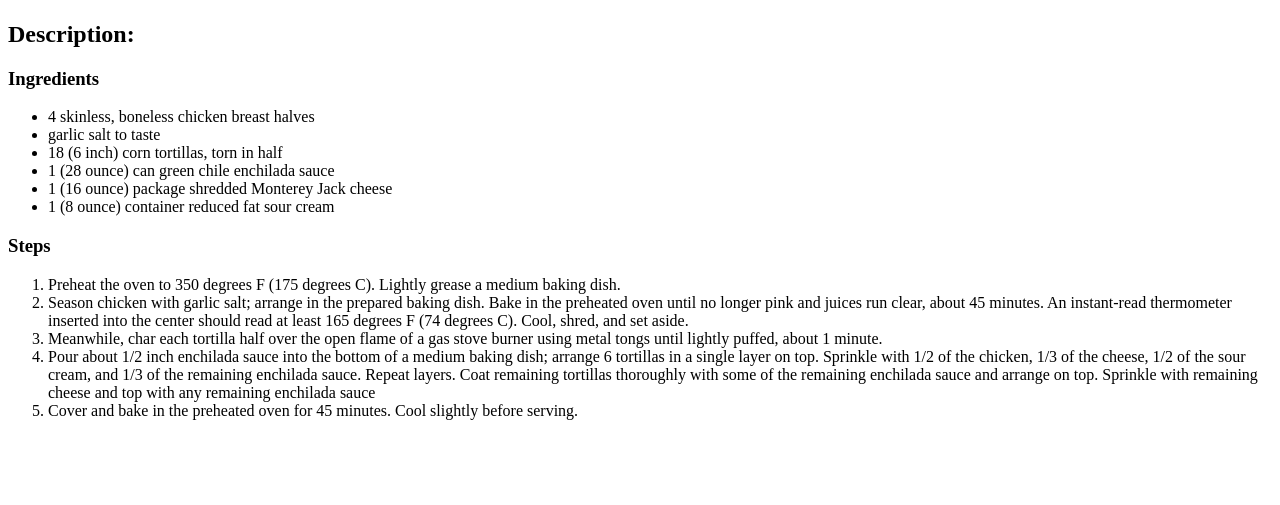
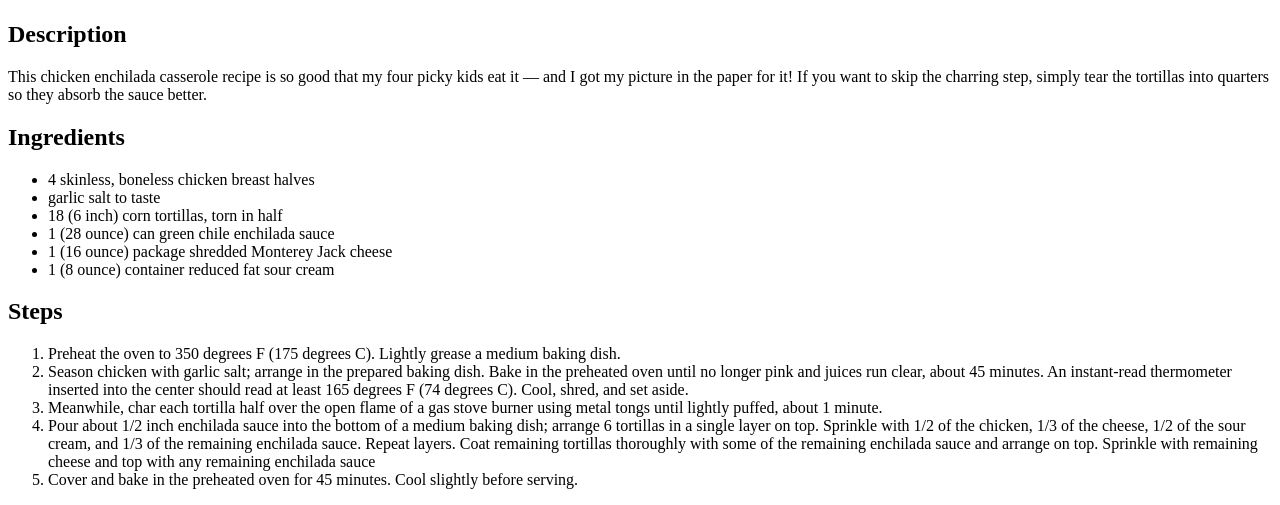
Before and after one commit to Nxlq/odin-recipes, a plain HTML site: page recipes/chicken-enchilada.html in a window 1280 px wide. Shown: the part 383-888 px from the top of the page. Before the commit the page ends 819 px from the top, so only its background shows below. Drawn offline with Linux system fonts and the light colour scheme.

Commit message:
Add chicken enchilada description/Fix header sizes

```diff
--- a/recipes/chicken-enchilada.html
+++ b/recipes/chicken-enchilada.html
@@ -9,8 +9,9 @@
 <body>
     <h1>Quick and Easy Green Chile Chicken Enchilada Casserole</h1>
     <img src="https://imagesvc.meredithcorp.io/v3/mm/image?url=https%3A%2F%2Fpublic-assets-ucg.meredithcorp.io%2Fb172e600f7e3bc49f6e68dd8522afd44%2F6632935.jpg&q=60&c=sc&orient=true&poi=auto&h=512">
-    <h2>Description:</h2>
-    <h3>Ingredients</h3>
+    <h2>Description</h2>
+    <p>This chicken enchilada casserole recipe is so good that my four picky kids eat it — and I got my picture in the paper for it! If you want to skip the charring step, simply tear the tortillas into quarters so they absorb the sauce better.</p>
+    <h2>Ingredients</h2>
     <ul>
         <li>4 skinless, boneless chicken breast halves</li>
         <li>garlic salt to taste</li>
@@ -19,7 +20,7 @@
         <li>1 (16 ounce) package shredded Monterey Jack cheese</li>
         <li>1 (8 ounce) container reduced fat sour cream</li>
     </ul>
-    <h3>Steps</h3>
+    <h2>Steps</h2>
     <ol>
         <li>Preheat the oven to 350 degrees F (175 degrees C). Lightly grease a medium baking dish.</li>
         <li>Season chicken with garlic salt; arrange in the prepared baking dish. Bake in the preheated oven until no longer pink and juices run clear, about 45 minutes. An instant-read thermometer inserted into the center should read at least 165 degrees F (74 degrees C). Cool, shred, and set aside.</li>
```
Also changed, not shown: recipes/grandmas-ground-beef-casserole.html (+3 -3 lines).
